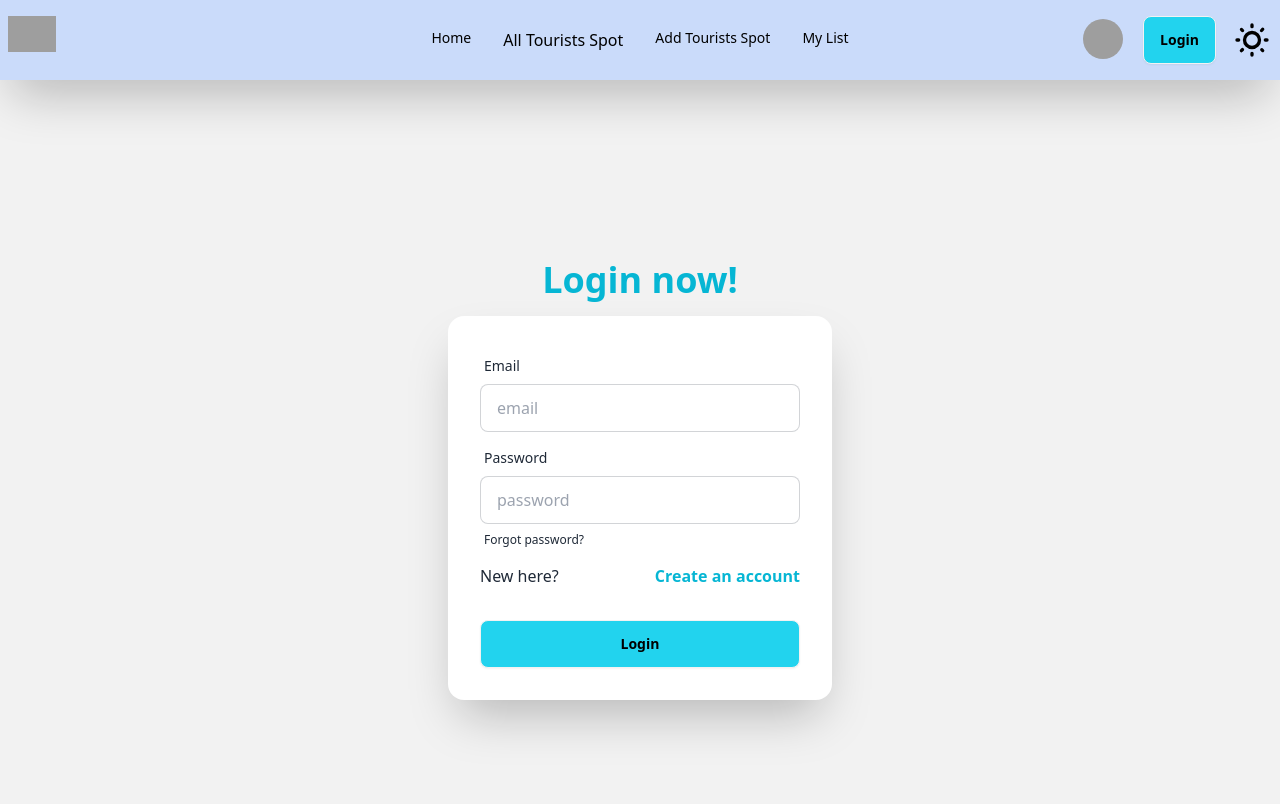
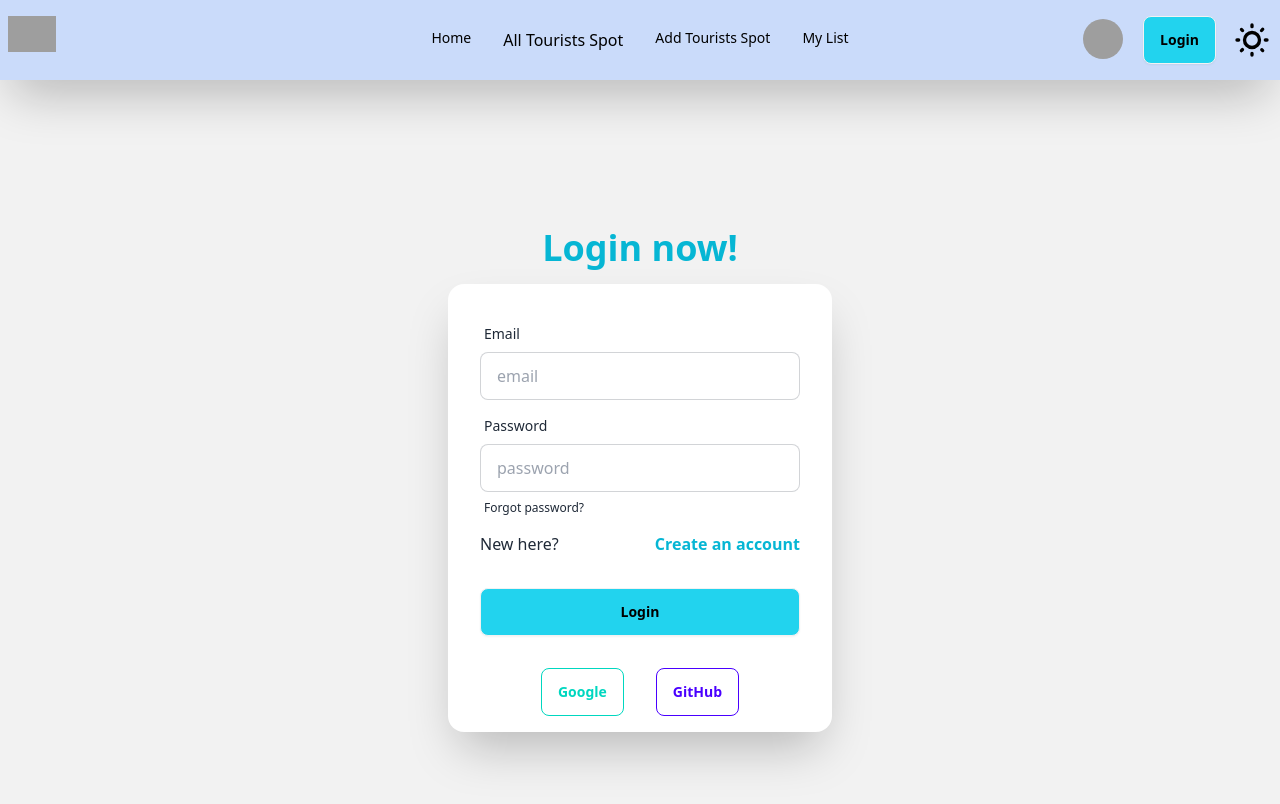
Before and after one commit to sumondas2001/Tourism-Management-client-A-10, a React (Vite) app: page /login in a window 1280 px wide. Shown: the top 804 px of the page. Built offline with nearby package versions, Linux system fonts and the light colour scheme; grey boxes are pictures that could not be loaded.

Commit message:
Google login complete

```diff
--- a/package.json
+++ b/package.json
@@ -14,8 +14,10 @@
     "flowbite": "^2.5.1",
     "localforage": "^1.10.0",
     "match-sorter": "^6.3.4",
+    "prop-types": "^15.8.1",
     "react": "^18.3.1",
     "react-dom": "^18.3.1",
+    "react-hot-toast": "^2.4.1",
     "react-router-dom": "^6.26.2",
     "sort-by": "^1.2.0"
   },
--- a/src/Page/Login/Login.jsx
+++ b/src/Page/Login/Login.jsx
@@ -1,7 +1,12 @@
+import { useContext } from "react";
 import { Link } from "react-router-dom";
+import { AuthContext } from "../../Provider/AuthProvider";
+import toast from "react-hot-toast";
 
 
 const Login = () => {
+     const { googleLogin } = useContext(AuthContext)
+
 
      const handelLogin = (event) => {
           event.preventDefault();
@@ -10,7 +15,21 @@ const Login = () => {
           const email = from.email.value;
           const password = from.password.value;
           const login = { email, password };
-          console.log(login)
+
+
+     }
+     const handelGoogleLogin = () => {
+          googleLogin()
+               .then(() => {
+
+                    toast.success('Login Successfully');
+
+               })
+               .catch(error => {
+
+                    const errorMessage = error.message;
+                    toast.error(errorMessage);
+               })
      }
      return (
           <div className="hero bg-base-200 min-h-screen">
@@ -52,6 +71,10 @@ const Login = () => {
 
                               </div>
                          </form>
+                         <div className="text-center mb-4 ">
+                              <button onClick={handelGoogleLogin} className="btn mr-4 btn-outline btn-accent hover:bg-cyan-600 font-semibold">Google</button>
+                              <button className="btn  btn-outline btn-primary font-semibold ml-4">GitHub</button>
+                         </div>
                     </div>
                </div>
           </div>
--- /dev/null
+++ b/src/Provider/AuthProvider.jsx
@@ -0,0 +1,40 @@
+import { createContext, useState } from "react";
+import PropTypes from 'prop-types';
+import { signInWithPopup, GoogleAuthProvider } from "firebase/auth";
+import auth from "../firebase/firebase.confige";
+
+
+
+
+
+export const AuthContext = createContext(null);
+
+const provider = new GoogleAuthProvider();
+const AuthProvider = ({ children }) => {
+     const [user, setuser] = useState(null);
+
+     // Google Login
+     const googleLogin = () => {
+          return signInWithPopup(auth, provider)
+     }
+
+     const authInfo = {
+          user,
+          googleLogin
+
+     }
+     return (
+          <AuthContext.Provider value={authInfo}>
+               {children}
+          </AuthContext.Provider>
+     );
+};
+
+export default AuthProvider;
+
+AuthProvider.propTypes = {
+     // You can declare that a prop is a specific JS primitive. By default, these
+     // are all optional.
+     children: PropTypes.node,
+
+}
--- a/src/Root/Root.jsx
+++ b/src/Root/Root.jsx
@@ -1,5 +1,6 @@
 import { Outlet } from "react-router-dom";
 import Navbar from "../Components/Navbar/Navbar";
+import { Toaster } from "react-hot-toast";
 
 
 const Root = () => {
@@ -9,6 +10,7 @@ const Root = () => {
 
 
                <Outlet></Outlet>
+               <Toaster />
 
           </div>
      );
--- a/src/main.jsx
+++ b/src/main.jsx
@@ -10,6 +10,7 @@ import Root from './Root/Root.jsx';
 import Home from './Components/Home/Home.jsx';
 import Login from './Page/Login/Login.jsx';
 import Register from './Page/Regiseter/Register.jsx';
+import AuthProvider from './Provider/AuthProvider.jsx';
 
 
 
@@ -36,6 +37,8 @@ const router = createBrowserRouter([
 
 createRoot(document.getElementById('root')).render(
   <StrictMode>
-    <RouterProvider router={router}></RouterProvider>
+    <AuthProvider>
+      <RouterProvider router={router}></RouterProvider>
+    </AuthProvider>
   </StrictMode>,
 )
```
Also changed, not shown: 1 other file (tests, documents, lock files or other folders).
